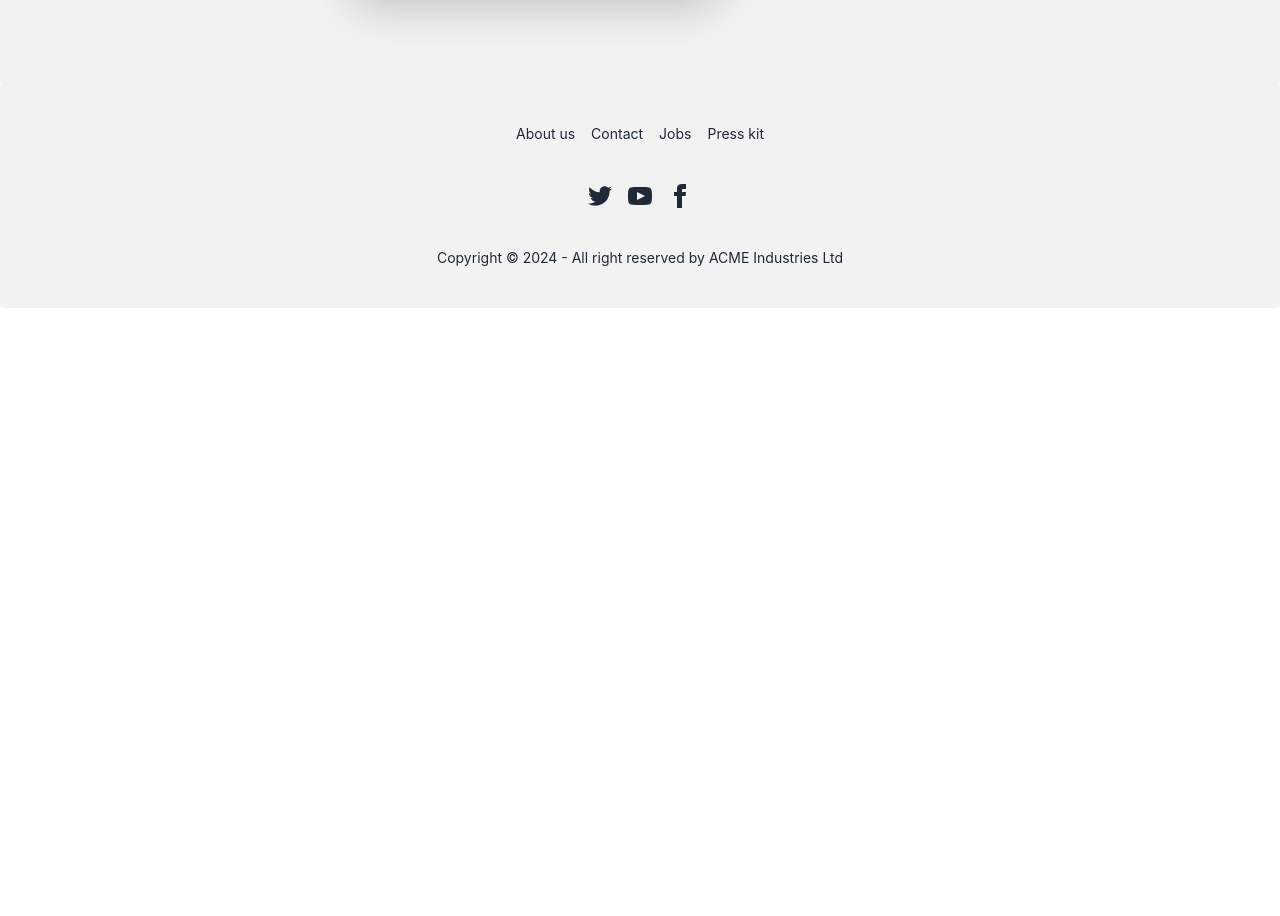
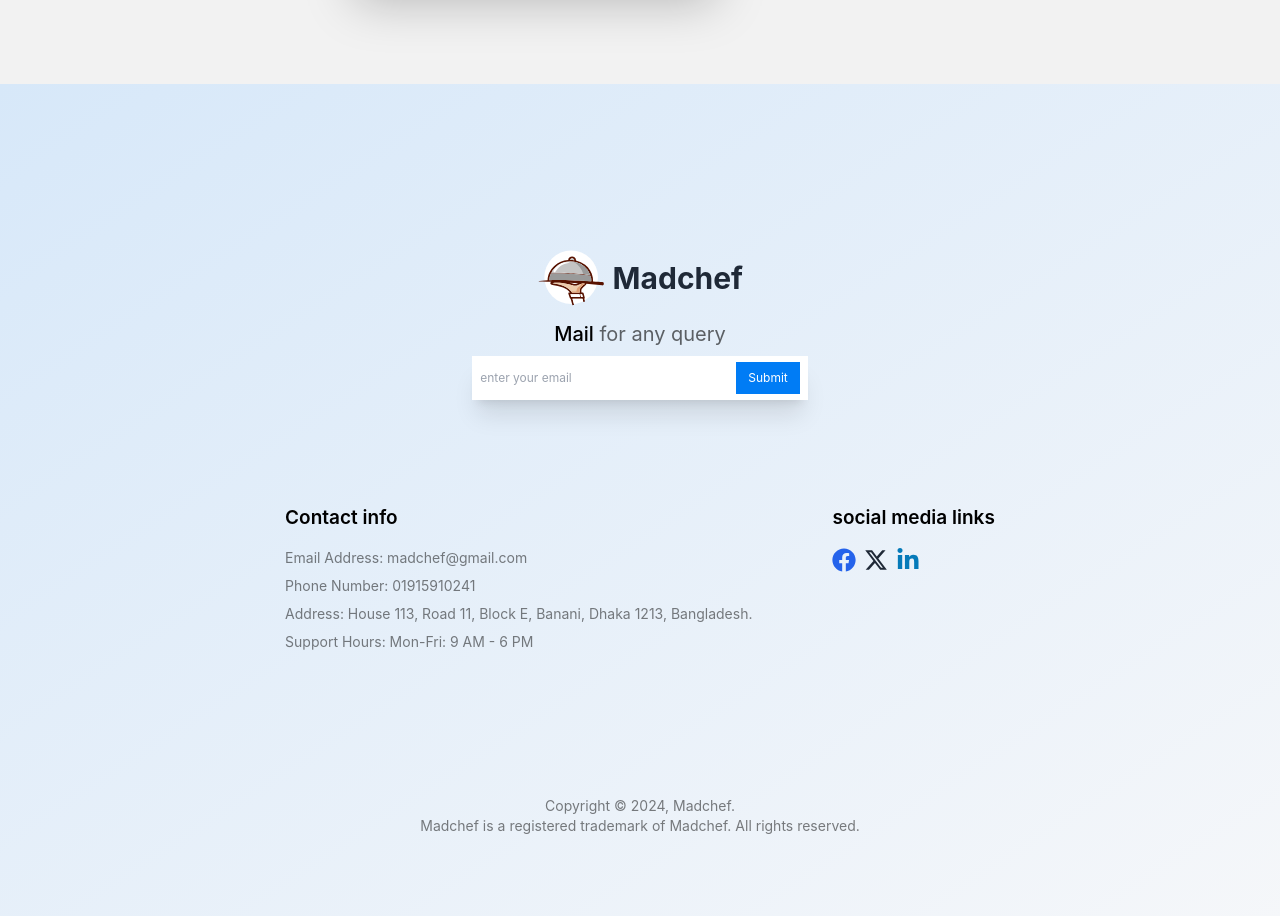
Before and after one commit to khh-Niloy/madchef-A11, a React (Vite) app: page /register in a window 1280 px wide. Shown: the part 780-1696 px from the top of the page. Before the commit the page ends 1088 px from the top, so only its background shows below. Built offline with nearby package versions, Linux system fonts and the light colour scheme; no server answers.

Commit message:
designed home section

```diff
--- a/src/Components/Footer.jsx
+++ b/src/Components/Footer.jsx
@@ -1,58 +1,122 @@
-import React from "react";
+import React, { useContext } from "react";
+import { FaFacebook } from "react-icons/fa";
+import { FaXTwitter } from "react-icons/fa6";
+import { FaLinkedinIn } from "react-icons/fa";
+import { DarkModeContext } from "../DarkModeProvider/DarkModeProvider";
+import gradient from "../assets/gradient.svg";
 
 const Footer = () => {
+  const { toggleDarkMode, isDarkMode } = useContext(DarkModeContext);
+
   return (
     <div>
-      <footer className="footer footer-center bg-base-200 text-base-content rounded p-10">
-        <nav className="grid grid-flow-col gap-4">
-          <a className="link link-hover">About us</a>
-          <a className="link link-hover">Contact</a>
-          <a className="link link-hover">Jobs</a>
-          <a className="link link-hover">Press kit</a>
-        </nav>
-        <nav>
-          <div className="grid grid-flow-col gap-4">
-            <a>
-              <svg
-                xmlns="http://www.w3.org/2000/svg"
-                width="24"
-                height="24"
-                viewBox="0 0 24 24"
-                className="fill-current"
+      <footer
+        className={`w-full flex flex-col items-center justify-center relative ${
+          isDarkMode
+            ? "bg-[#191A23] text-white"
+            : "bg-gradient-to-br from-[#D7E8F9] to-[#f4f6f9e7]"
+        } text-base-content p-10 pt-40 pb-20`}
+      >
+        <div className="flex items-center flex-col mx-auto gap-10">
+          <img
+            src={gradient}
+            className={`absolute bottom-0 w-full lg:-left-44 -left-[13rem] lg:w-[60%] z-0 ${
+              isDarkMode ? "flex" : "hidden"
+            }`}
+            alt=""
+          />
+
+          <aside className="flex items-center flex-col gap-2 z-20 relative">
+            <div className="flex items-center gap-2 justify-center">
+              <img className="w-[20%]" src="/logowhite.svg" alt="" />
+              <h1 className="text-3xl font-bold">Madchef</h1>
+            </div>
+
+            <h1
+              className={`text-xl ${
+                isDarkMode ? "text-white" : " text-black/60"
+              }`}
+            >
+              <span
+                className={`font-medium ${
+                  isDarkMode ? "text-white" : "text-black"
+                }`}
               >
-                <path d="M24 4.557c-.883.392-1.832.656-2.828.775 1.017-.609 1.798-1.574 2.165-2.724-.951.564-2.005.974-3.127 1.195-.897-.957-2.178-1.555-3.594-1.555-3.179 0-5.515 2.966-4.797 6.045-4.091-.205-7.719-2.165-10.148-5.144-1.29 2.213-.669 5.108 1.523 6.574-.806-.026-1.566-.247-2.229-.616-.054 2.281 1.581 4.415 3.949 4.89-.693.188-1.452.232-2.224.084.626 1.956 2.444 3.379 4.6 3.419-2.07 1.623-4.678 2.348-7.29 2.04 2.179 1.397 4.768 2.212 7.548 2.212 9.142 0 14.307-7.721 13.995-14.646.962-.695 1.797-1.562 2.457-2.549z"></path>
-              </svg>
-            </a>
-            <a>
-              <svg
-                xmlns="http://www.w3.org/2000/svg"
-                width="24"
-                height="24"
-                viewBox="0 0 24 24"
-                className="fill-current"
+                Mail
+              </span>{" "}
+              for any query
+            </h1>
+
+            <form className="shadow-xl text-black">
+              <fieldset className=" bg-white">
+                <div className="">
+                  <input
+                    type="text"
+                    placeholder="enter your email"
+                    className="p-2 placeholder:text-xs"
+                  />
+                  <button className="bg-[#007CF5] text-white text-xs mr-2 px-3 mb-1.5 py-2">
+                    Submit
+                  </button>
+                </div>
+              </fieldset>
+            </form>
+          </aside>
+
+          <div className="flex lg:flex-row flex-col lg:gap-20 gap-10 mt-10 lg:mt-16 z-20 relative">
+            <nav className="flex flex-col">
+              <h6
+                className={`text-[19px] font-semibold mb-4 ${
+                  isDarkMode ? "text-white" : "text-black"
+                }`}
               >
-                <path d="M19.615 3.184c-3.604-.246-11.631-.245-15.23 0-3.897.266-4.356 2.62-4.385 8.816.029 6.185.484 8.549 4.385 8.816 3.6.245 11.626.246 15.23 0 3.897-.266 4.356-2.62 4.385-8.816-.029-6.185-.484-8.549-4.385-8.816zm-10.615 12.816v-8l8 3.993-8 4.007z"></path>
-              </svg>
-            </a>
-            <a>
-              <svg
-                xmlns="http://www.w3.org/2000/svg"
-                width="24"
-                height="24"
-                viewBox="0 0 24 24"
-                className="fill-current"
+                Contact info
+              </h6>
+              <div
+                className={`flex flex-col gap-2 ${
+                  isDarkMode ? "text-white" : "text-black/50"
+                } t text-sm`}
               >
-                <path d="M9 8h-3v4h3v12h5v-12h3.642l.358-4h-4v-1.667c0-.955.192-1.333 1.115-1.333h2.885v-5h-3.808c-3.596 0-5.192 1.583-5.192 4.615v3.385z"></path>
-              </svg>
-            </a>
+                <h1>Email Address: madchef@gmail.com</h1>
+                <h1>Phone Number: 01915910241</h1>
+                <h1>
+                  Address: House 113, Road 11, Block E, Banani, Dhaka 1213,
+                  Bangladesh.
+                </h1>
+                <h1>Support Hours: Mon-Fri: 9 AM - 6 PM</h1>
+              </div>
+            </nav>
+            <nav className="flex flex-col">
+              <h1
+                className={`text-[19px] font-semibold mb-4 ${
+                  isDarkMode ? "text-white" : "text-black"
+                }`}
+              >
+                social media links
+              </h1>
+              <ul className="flex items-center gap-2 text-2xl">
+                <li>
+                  <FaFacebook className="text-blue-600 cursor-pointer"></FaFacebook>
+                </li>
+                <li>
+                  <FaXTwitter className=" cursor-pointer"></FaXTwitter>
+                </li>
+                <li>
+                  <FaLinkedinIn className="text-[#057AB9] cursor-pointer"></FaLinkedinIn>
+                </li>
+              </ul>
+            </nav>
           </div>
-        </nav>
-        <aside>
-          <p>
-            Copyright © {new Date().getFullYear()} - All right reserved by ACME
-            Industries Ltd
-          </p>
-        </aside>
+        </div>
+        <h1
+          className={`pt-36 text-center text-sm z-50 ${
+            isDarkMode ? "text-white" : "text-black/50"
+          }`}
+        >
+          Copyright © 2024, Madchef. <br />
+          Madchef is a registered trademark of Madchef. All rights
+          reserved.
+        </h1>
       </footer>
     </div>
   );
--- a/src/Components/Slider.jsx
+++ b/src/Components/Slider.jsx
@@ -78,7 +78,9 @@
           <FiChevronRight
             onClick={handlePrev}
             className={`cursor-pointer ${
-              isDarkMode ? "bg-[#FFC383] text-black" : "bg-black/80 text-white"
+              isDarkMode
+                ? "bg-[white] hover:bg-[#FFC383] duration-300 text-black"
+                : "bg-black/80 text-white"
             } p-2 text-4xl rounded-full rotate-180 custom-prev absolute lg:-top-[11.5rem] top-[1.5rem] right-[0.5rem] xl:right-[31rem] lg:right-[25rem]`}
           >
             <button className="custom-prev">&lt;</button>
@@ -87,7 +89,9 @@
           <FiChevronRight
             onClick={handleNext}
             className={`cursor-pointer ${
-              isDarkMode ? "bg-[#FFC383] text-black" : "bg-black/80 text-white"
+              isDarkMode
+                ? "bg-[white] hover:bg-[#FFC383] duration-300 text-black"
+                : "bg-black/80 text-white"
             } p-2 text-4xl rounded-full custom-next absolute lg:-top-[11.5rem] top-[1.5rem] -right-[2.5rem] xl:left-[31rem] lg:left-[25rem]`}
           >
             <button className="custom-next">&gt;</button>
--- a/src/Pages/Home.jsx
+++ b/src/Pages/Home.jsx
@@ -1,25 +1,13 @@
 import axios from "axios";
-import React, { useEffect, useState } from "react";
+import React, { useContext, useEffect, useState } from "react";
 import { Link, useNavigate, useNavigation } from "react-router-dom";
 import { useQuery } from "@tanstack/react-query";
 import Slider from "../Components/Slider";
 import Customer from "../Components/Customer";
+import { DarkModeContext } from "../DarkModeProvider/DarkModeProvider";
 
 const Home = () => {
-  //   const [homeData, sethomeData] = useState([]);
-  //   const navigation = useNavigation()
-  //   console.log(navigation)
-
-  //   useEffect(() => {
-  //     fetchData();
-  //   }, []);
-
-  //   async function fetchData() {
-  //     const { data } = await axios.get(
-  //       `https://madchef-server-side.vercel.app/allfood`
-  //     );
-  //     sethomeData(data);
-  //   }
+  const { isDarkMode } = useContext(DarkModeContext);
 
   async function fetchFoodData() {
     const { data } = await axios.get(
@@ -60,12 +48,16 @@
           alt=""
         />
 
-        <div className="absolute lg:w-[60%] text-center flex items-center flex-col justify-center">
+        <div
+          className={`absolute ${
+            isDarkMode && "text-black"
+          } lg:w-[60%] text-center flex items-center flex-col justify-center`}
+        >
           <div>
             <h1 className="lg:text-5xl text-4xl font-semibold text-[#ff2727]">
               Madchef
             </h1>
-            <p className="lg:text-5xl text-4xl font-semibold">
+            <p className={`lg:text-5xl text-4xl font-semibold`}>
               Crafting Flavor Magic
             </p>
           </div>
@@ -92,7 +84,7 @@
       </div>
 
       <div className="w-[90%] lg:w-[80%] mx-auto pb-20 lg:pt-8 pt-16">
-        <div className="mb-8 text-center">
+        <div className="mb-12 text-center">
           <h1 className="text-center font-semibold lg:text-4xl text-2xl">
             Top 6 best-selling food items{" "}
             <span className="text-xs font-normal">(by purchase count)</span>
@@ -108,10 +100,12 @@
           {filterData.map((e) => (
             <div
               key={e._id}
-              className="card card-compact bg-base-100 shadow-xl"
+              className={`card card-compact bg-base-100 shadow-xl ${
+                isDarkMode && "text-black"
+              }`}
             >
               <figure className="h-[10rem] drop-shadow-xl relative">
-                <p className="text-[9px] left-3 bottom-3 drop-shadow-xl absolute bg-white px-3 py-1 rounded-lg">
+                <p className="text-[9px] left-3 bottom-3 drop-shadow-xl font-medium absolute bg-white px-3 py-1 rounded-lg">
                   Purchase Count: {e.purchase_count}
                 </p>
                 <img
--- a/src/Pages/Update.jsx
+++ b/src/Pages/Update.jsx
@@ -31,7 +31,9 @@
         <div className="hero bg-base-100 pb-20 pt-5">
           <div className="hero-content flex-col w-full">
             <div className="text-center lg:text-left">
-              <h1 className="text-3xl font-bold mb-3">Update your food information</h1>
+              <h1 className="text-3xl font-bold mb-3">
+                Update your food information
+              </h1>
             </div>
             <div className="card bg-base-100 w-[80%] shrink-0 shadow-2xl">
               <form onSubmit={handleSubmit} className="card-body">
```
Also changed, not shown: src/Components/Customer.jsx (+6 -6 lines), src/Components/Navbar.jsx (+40 -5 lines), src/assets/gradient.svg (added).
